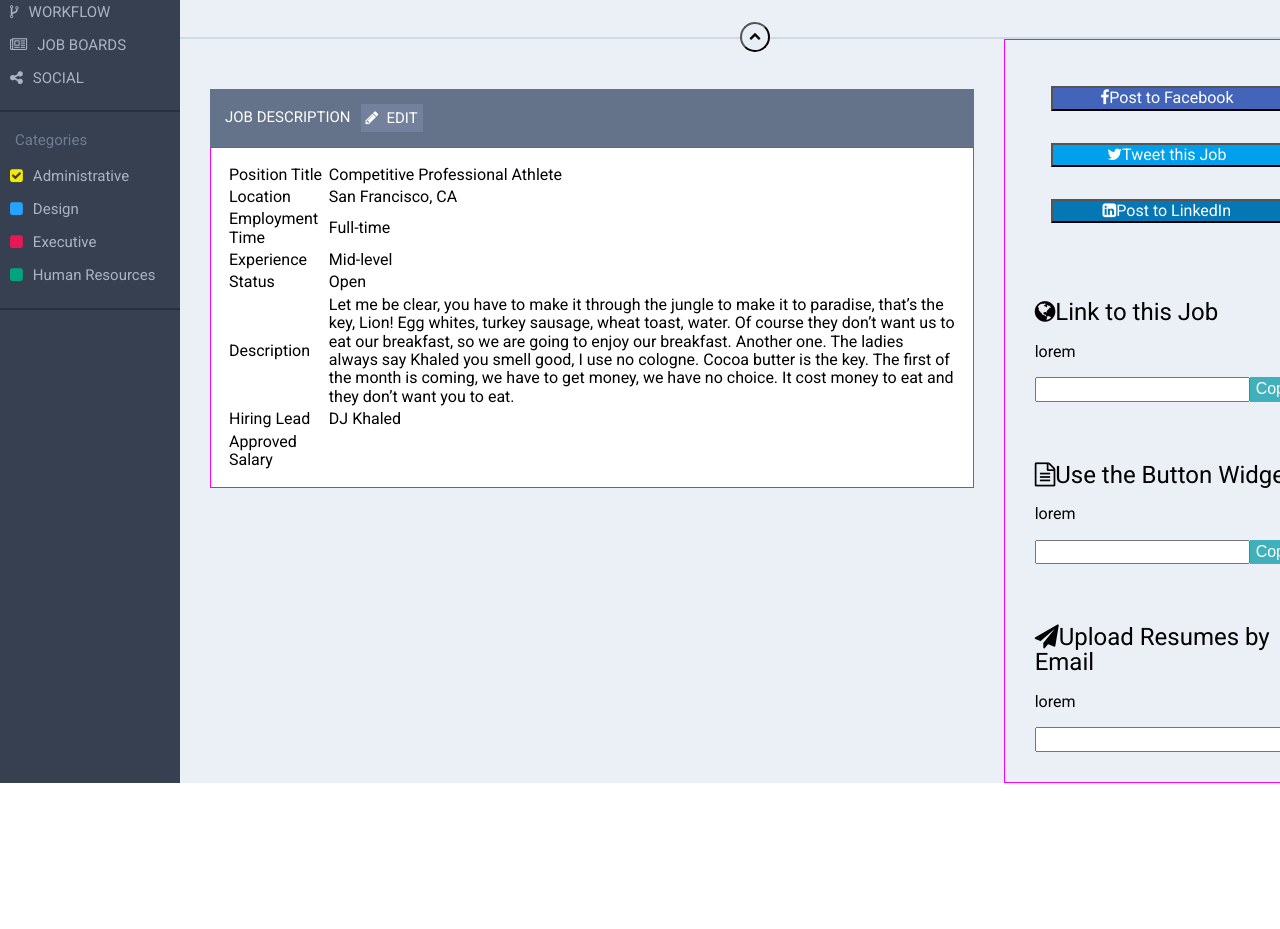
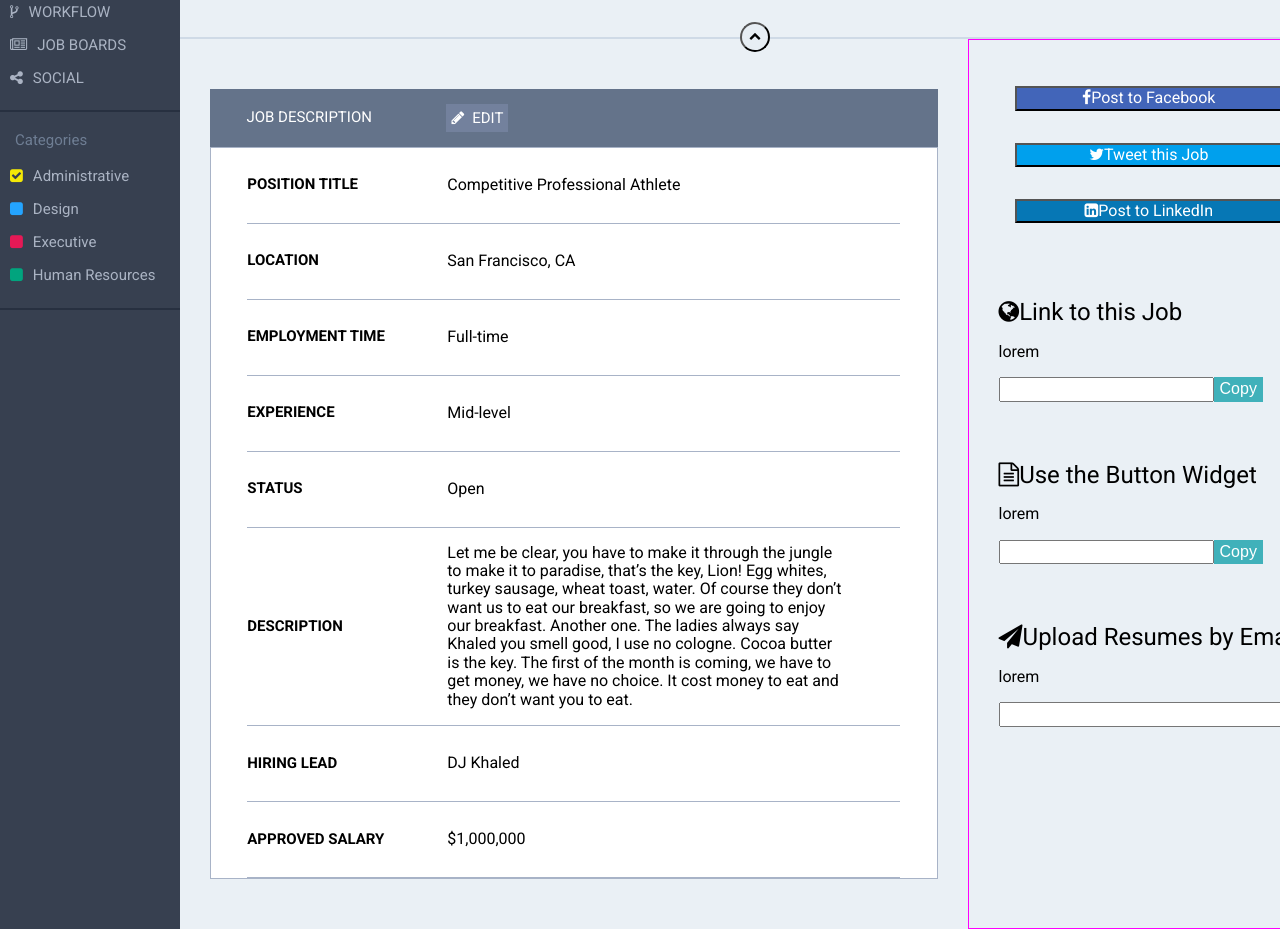
Before and after one commit to OphDub/ow-comp-challenge-3, a plain HTML site: page index.html in a window 1280 px wide. Shown: the part 528-1457 px from the top of the page. Before the commit the page ends 1311 px from the top, so only its background shows below. Drawn offline with Linux system fonts and the light colour scheme.

Commit message:
Style job card Delete table and change to headers paired with paragraphs inside of divs Div rows flexed with flex box and min width set to maintain column integrity Add hover effect for edit button

```diff
--- a/index.html
+++ b/index.html
@@ -180,43 +180,40 @@
 					<h2 class="job-header">Job Description</h2>
 					<button class="edit-job-btn"><figure><i class="fa fa-pencil" aria-hidden="true"><figcaption>Edit</figcaption></i></figure></button>
 				</div>
-				<table class="job-table">
-					<tr class="tr-position">
-						<td class="job-td-header">Position Title</td>
-						<td class="job-tr-info">Competitive Professional Athlete</td>
-					</tr>
-					<tr class="tr-location">
-						<td class="job-td-header">Location</td>
-						<td class="job-tr-info">San Francisco, CA</td>
-					</tr>
-					<tr class="tr-time">
-						<td class="job-td-header">Employment Time</td>
-						<td class="job-tr-info">Full-time</td>
-					</tr>
-					<tr class="tr-experience">
-						<td class="job-td-header">Experience</td>
-						<td class="job-tr-info">Mid-level</td>
-					</tr>
-					<tr class="tr-status">
-						<td class="job-td-header">Status</td>
-						<td class="job-tr-info">Open</td>
-					</tr>
-					<tr class="tr-description">
-						<td class="job-td-header">Description</td>
-						<td class="job-tr-info">Let me be clear, you have to make it through the jungle to make it to paradise, that’s the key, Lion! Egg whites, turkey sausage, wheat toast, water. Of course they don’t want us to eat our breakfast, so we are going to enjoy our breakfast. Another one. The ladies always say Khaled you smell good, I use no cologne. Cocoa butter is the key. The first of the month is coming, we have to get money, we have no choice. It cost money to eat and they don’t want you to eat.</td>
-					</tr>
-					<tr class="tr-hiring-lead">
-						<td class="job-td-header">Hiring Lead</td>
-						<td class="job-tr-info">
-							<div class="hiring-lead-profile"></div>
-							DJ Khaled
-						</td>
-					</tr>
-					<tr class="tr-approved-salary">
-						<td class="job-td-header">Approved Salary</td>
-						<td class="job-tr-info"></td>
-					</tr>
-				</table>
+				<article class="job-card">
+					<div class="card-row">
+        		<h3 class="card-column-header">Position Title</h3>
+        		<p id="two" class="card-column-detail">Competitive Professional Athlete</p>
+       		</div>
+       		<div class="card-row">
+        		<h3 class="card-column-header">Location</h3>
+        		<p id="two" class="card-column-detail">San Francisco, CA</p>
+       		</div>
+       		<div class="card-row">
+        		<h3 class="card-column-header">Employment Time</h3>
+        		<p id="two" class="card-column-detail">Full-time</p>
+       		</div>
+					<div class="card-row">
+        		<h3 class="card-column-header">Experience</h3>
+        		<p id="two" class="card-column-detail">Mid-level</p>
+       		</div>
+       		<div class="card-row">
+        		<h3 class="card-column-header">Status</h3>
+        		<p id="two" class="card-column-detail">Open</p>
+       		</div>
+       		<div class="card-row">
+        		<h3 class="card-column-header">Description</h3>
+        		<p id="two" class="card-column-detail">Let me be clear, you have to make it through the jungle to make it to paradise, that’s the key, Lion! Egg whites, turkey sausage, wheat toast, water. Of course they don’t want us to eat our breakfast, so we are going to enjoy our breakfast. Another one. The ladies always say Khaled you smell good, I use no cologne. Cocoa butter is the key. The first of the month is coming, we have to get money, we have no choice. It cost money to eat and they don’t want you to eat.</p>
+       		</div>
+       		<div class="card-row">
+        		<h3 class="card-column-header">Hiring Lead</h3>
+        		<p id="two" class="card-column-detail">DJ Khaled</p>
+       		</div>
+       		<div class="card-row">
+        		<h3 class="card-column-header">Approved Salary</h3>
+        		<p id="two" class="card-column-detail">$1,000,000</p>
+       		</div>
+				</article>
 			</article>
 			<article class="job-post">
 				<div class="job-post-methods">
--- a/styles.css
+++ b/styles.css
@@ -417,19 +417,32 @@ header {
 	padding: 50px 30px;
 }
 
+.job-card {
+	background-color: #FFFFFF;
+  grid-column: 2/ span 3;
+  grid-row: 5/span 8;
+  display: flex;
+  flex-direction: column;
+  align-items: flex-start;
+  border: 1px solid #A8B3C7 ;
+}
+
 .card-header {
 	display: flex;
 	flex-direction: row;
 	align-items: center;
+	align-self: center;
 	background-color: #64738A;
 	color: #FFFFFF;
-	padding: 15px;
+	padding: 15px 0;
 }
 
 .job-header {
 	text-transform: uppercase;
 	font-weight: 400;
-	font-size: 15px
+	font-size: 15px;
+	width: 200px;
+	margin-left: 5%;
 }
 
 .edit-job-btn {
@@ -439,7 +452,6 @@ header {
 	padding: 5px;
 	font-size: 15px;
 	text-transform: uppercase;
-	margin: 0 10px;
 }
 
 .edit-job-btn figcaption {
@@ -451,13 +463,24 @@ header {
 	color: #000000
 }
 
-.job-table {
-	border: magenta 1px solid;
-	background-color: #FFFFFF;
-	display: flex;
-	flex-direction: row;
-	align-items: stretch;
-	padding: 15px;
+.card-row {
+  display: flex;
+  flex-direction: row;
+  align-items: center;
+  border-bottom: 1px solid #A8B3C7 ;
+  width: 90%;
+  min-height: 75px;
+  margin: 0 5%;
+}
+
+.card-column-header {
+	width: 200px;
+	font-size: 15px;
+	text-transform: uppercase;
+}
+
+.card-column-detail {
+	width: 400px;
 }
 
 /*Side Bar Styling*/
```
